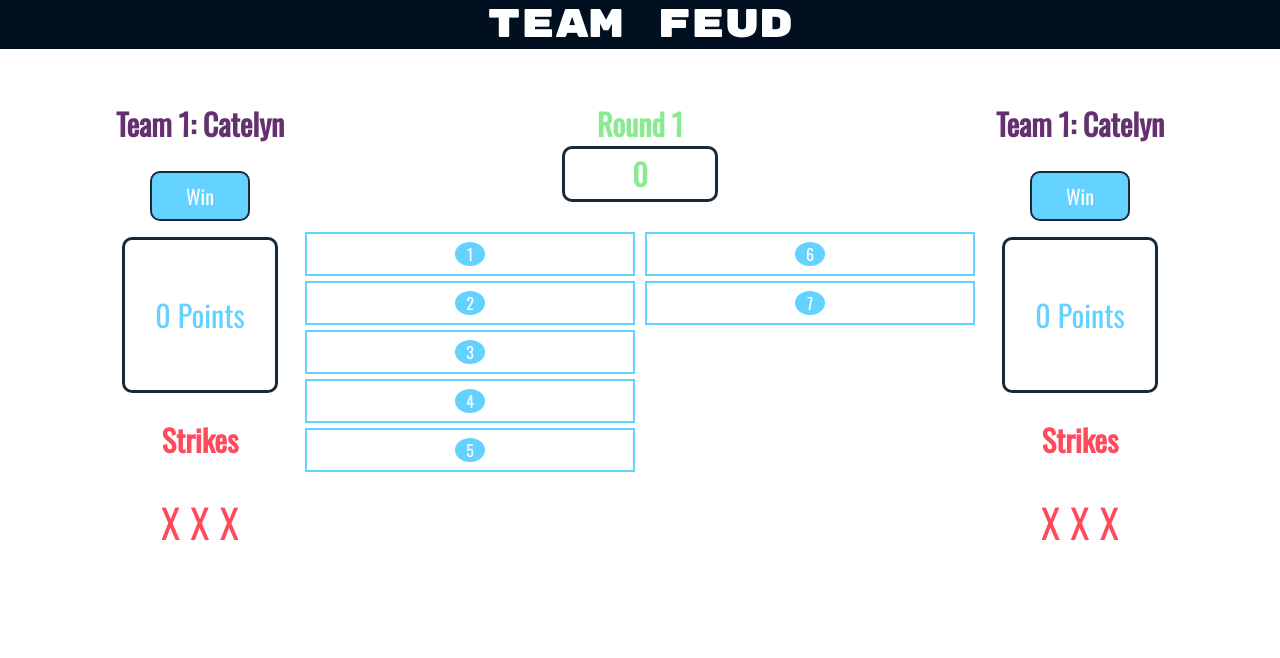
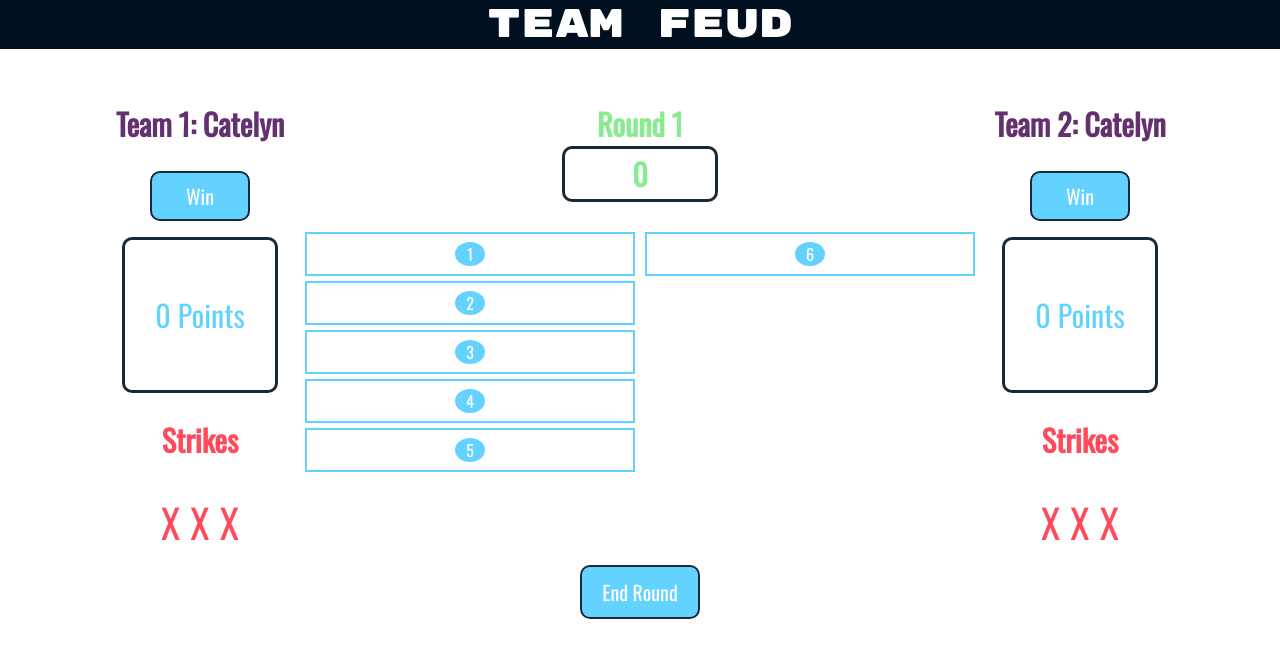
Before and after one commit to cjscholl/team-feud, a React app in the folder app/client/: page /teamfeud/game/1/1 in a window 1280 px wide. Shown: the top 658 px of the page. Built offline with nearby package versions, Linux system fonts and the light colour scheme.

Commit message:
feat: route for game id and round id

```diff
--- a/app/client/src/App.js
+++ b/app/client/src/App.js
@@ -16,7 +16,7 @@ export const App = () => (
       <Router basename="/teamfeud">
         <Route exact path="/" component={GameMenu} />
         <Route path="/start" component={StartMenu} />
-        <Route path="/game" component={Game} />
+        <Route path="/game/:gameId/:roundId" component={Game} />
         {/* <Route path="/create" render={() => <CreateMenu />} /> */}
       </Router>
     </Content>
--- /dev/null
+++ b/app/client/src/actions/gamesActions.js
@@ -0,0 +1,7 @@
+export const gamesActionTypes = {
+  fetchGames: 'games/fetch',
+};
+
+export const fetchGames = () => ({
+  type: gamesActionTypes.fetchGames,
+});
--- a/app/client/src/components/Game.js
+++ b/app/client/src/components/Game.js
@@ -1,5 +1,6 @@
 import React from 'react';
 import { connect } from 'react-redux';
+import { useParams } from 'react-router-dom';
 import PropTypes from 'prop-types';
 import styled from 'styled-components';
 import GameBoard from './GameBoard/GameBoard';
@@ -22,13 +23,14 @@ const TeamContainer = styled.div`
 export const Game = ({
   roundPoints, team1Score, team2Score, onWinClick,
 }) => {
+  const { gameId, roundId } = useParams();
   const handleTeamOneWinClick = () => onWinClick('one', roundPoints);
   const handleTeamTwoWinClick = () => onWinClick('two', roundPoints);
   return (
     <GameContainer>
-      <TeamContainer><TeamInfo teamId="1" teamNumber="1" teamName="Catelyn" teamScore={team1Score} strikes={3} onWinClick={handleTeamOneWinClick} /></TeamContainer>
-      <GameBoardContainer><GameBoard /></GameBoardContainer>
-      <TeamContainer><TeamInfo teamId="1" teamNumber="1" teamName="Catelyn" teamScore={team2Score} strikes={3} onWinClick={handleTeamTwoWinClick} /></TeamContainer>
+      <TeamContainer><TeamInfo teamId="1" teamNumber={1} teamName="Catelyn" teamScore={team1Score} strikes={3} onWinClick={handleTeamOneWinClick} /></TeamContainer>
+      <GameBoardContainer><GameBoard gameId={gameId} roundId={roundId} /></GameBoardContainer>
+      <TeamContainer><TeamInfo teamId="2" teamNumber={2} teamName="Catelyn" teamScore={team2Score} strikes={3} onWinClick={handleTeamTwoWinClick} /></TeamContainer>
     </GameContainer>
   );
 };
--- a/app/client/src/components/GameBoard/GameBoard.js
+++ b/app/client/src/components/GameBoard/GameBoard.js
@@ -3,6 +3,7 @@ import { connect } from 'react-redux';
 import styled from 'styled-components';
 import PropTypes from 'prop-types';
 import AnswerBox from './AnswerBox';
+import Button from '../common/Button';
 
 const RoundHeader = styled.h2`
   color: #8AEA92;
@@ -16,12 +17,12 @@ const RoundHeader = styled.h2`
 const AnswersContainer = styled.div`
   display: flex;
   flex-wrap: wrap;
-  justify-content: space-between;
+  justify-content: center;
 `;
 
 const AnswerColumn = styled.div`
   width: 50%;
-  padding-bottom: 18%;
+  padding-bottom: 50px;
   margin-bottom: 2%;
   align-items: center;
   text-align: center;
@@ -37,16 +38,7 @@ const RoundPoints = styled.div`
   border: 3px solid #172A3A;
 `;
 
-export const generateAnswerBoxColumns = (answersList = [
-  { answer: 'Answer1', points: 23 },
-  { answer: 'Answer2', points: 15 },
-  { answer: 'Answer3', points: 12 },
-  { answer: 'Answer4', points: 12 },
-  { answer: 'Answer5', points: 12 },
-  { answer: 'Answer6', points: 12 },
-  { answer: 'Answer7', points: 12 },
-
-]) => {
+export const generateAnswerBoxColumns = (answersList) => {
   const columnOne = answersList.slice(0, 5);
   const columnTwo = answersList.slice(5);
   return (
@@ -58,6 +50,7 @@ export const generateAnswerBoxColumns = (answersList = [
           ),
         )}
       </AnswerColumn>
+      {answersList.length > 5 && (
       <AnswerColumn>
         {columnTwo.map(
           ({ answer, points }, index) => (
@@ -65,6 +58,7 @@ export const generateAnswerBoxColumns = (answersList = [
           ),
         )}
       </AnswerColumn>
+      )}
     </>
   );
 };
@@ -80,13 +74,20 @@ export const GameBoard = ({
     <AnswersContainer>
       {generateAnswerBoxColumns(answersList, updateRoundPoints)}
     </AnswersContainer>
+    <RoundHeader>
+      <Button>End Round</Button>
+    </RoundHeader>
   </>
 );
 
-const mapStateToProps = (state) => ({
-  roundPoints: state.round.points,
-  roundNumber: state.round.number,
-});
+const mapStateToProps = (state, ownProps) => {
+  const { gameId, roundId } = ownProps;
+  return {
+    roundPoints: state.round.points,
+    roundNumber: state.round.number,
+    answersList: state.games[gameId].rounds[roundId].answers,
+  };
+};
 
 export default connect(mapStateToProps)(GameBoard);
 
--- a/app/client/src/components/StartMenu.js
+++ b/app/client/src/components/StartMenu.js
@@ -65,9 +65,11 @@ export const StartMenu = () => {
   const handleTeamSelection = (team) => (e) => {
     setTeam({ ...teams, [team]: e.target.value });
   };
+
   const handleStartGame = () => {
-    history.push(`/game/${selectedGameId}/round/1`);
+    history.push(`/game/${selectedGameId}/1`);
   };
+
   return (
     <StartMenuContainer>
       <StyledInput placeholder="Team 1" onChange={handleTeamSelection('team1')} />
--- a/app/client/src/components/TeamInfo.js
+++ b/app/client/src/components/TeamInfo.js
@@ -75,7 +75,7 @@ export const TeamInfo = ({
     <StrikeHeader>Strikes</StrikeHeader>
     <StrikeContainer>
       {
-        [...Array(strikes)].map(() => <Strike>X</Strike>)
+        [...Array(strikes)].map(() => <Strike key={Math.random()}>X</Strike>)
       }
     </StrikeContainer>
   </StyledTeamInfo>
@@ -87,7 +87,7 @@ TeamInfo.propTypes = {
   teamName: PropTypes.string,
   teamId: PropTypes.string,
   teamScore: PropTypes.number,
-  teamNumber: PropTypes.number,
+  teamNumber: PropTypes.oneOf([1, 2]),
   strikes: PropTypes.number,
   onWinClick: PropTypes.func,
 };
--- /dev/null
+++ b/app/client/src/components/common/Button.js
@@ -0,0 +1,21 @@
+import styled from 'styled-components';
+
+export const Button = styled.button`
+  font-family: 'Oswald','sans-serif';
+  padding: 10px 20px;
+  border-radius: 10px;
+  background: #63D2FF;
+    color: white;
+  &:hover {
+    color: #63D2FF;
+    background-color: white;
+  }
+  &:active {
+    background-color: #63D2FF;
+    color: white;
+  }
+  border: 2px solid #172A3A;
+  font-size: 20px;
+`;
+
+export default Button;
--- /dev/null
+++ b/app/client/src/reducers/gamesReducer.js
@@ -0,0 +1,51 @@
+import { gamesActionTypes } from '../actions/gamesActions';
+
+const initialState = {
+  1: {
+    gameName: 'Catelyn Team Feud',
+    id: 1,
+    rounds: {
+      1: {
+        question: 'This is question 1',
+        answers: [
+          { answer: 'Answer1', points: 23 },
+          { answer: 'Answer2', points: 15 },
+          { answer: 'Answer3', points: 12 },
+          { answer: 'Answer4', points: 12 },
+          { answer: 'Answer5', points: 12 },
+          { answer: 'Answer6', points: 12 },
+
+        ],
+      },
+      2: {
+        question: 'This is question 2',
+        answers: [
+          { answer: 'Answer1', points: 23 },
+          { answer: 'Answer2', points: 15 },
+          { answer: 'Answer3', points: 12 },
+        ],
+      },
+      3: {
+        question: 'This is question 3',
+        answers: [
+          { answer: 'Answer1', points: 23 },
+          { answer: 'Answer2', points: 15 },
+          { answer: 'Answer3', points: 12 },
+        ],
+      },
+    },
+  },
+};
+
+export default (state = initialState, action) => {
+  const { type } = action;
+
+  switch (type) {
+    case gamesActionTypes.fetchGames: {
+      return { ...state };
+    }
+    default: {
+      return state;
+    }
+  }
+};
--- a/app/client/src/reducers/index.js
+++ b/app/client/src/reducers/index.js
@@ -3,5 +3,8 @@ import { combineReducers } from 'redux';
 import selectedGame from './selectedGameReducer';
 import round from './roundReducer';
 import team from './teamReducer';
+import games from './gamesReducer';
 
-export default combineReducers({ selectedGame, round, team });
+export default combineReducers({
+  selectedGame, round, team, games,
+});
```
